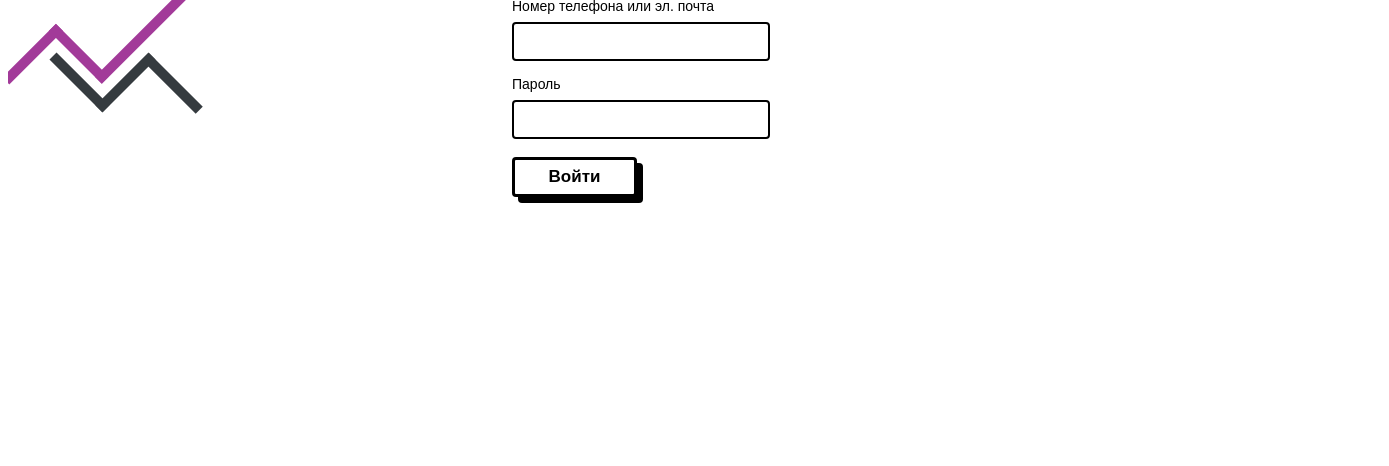
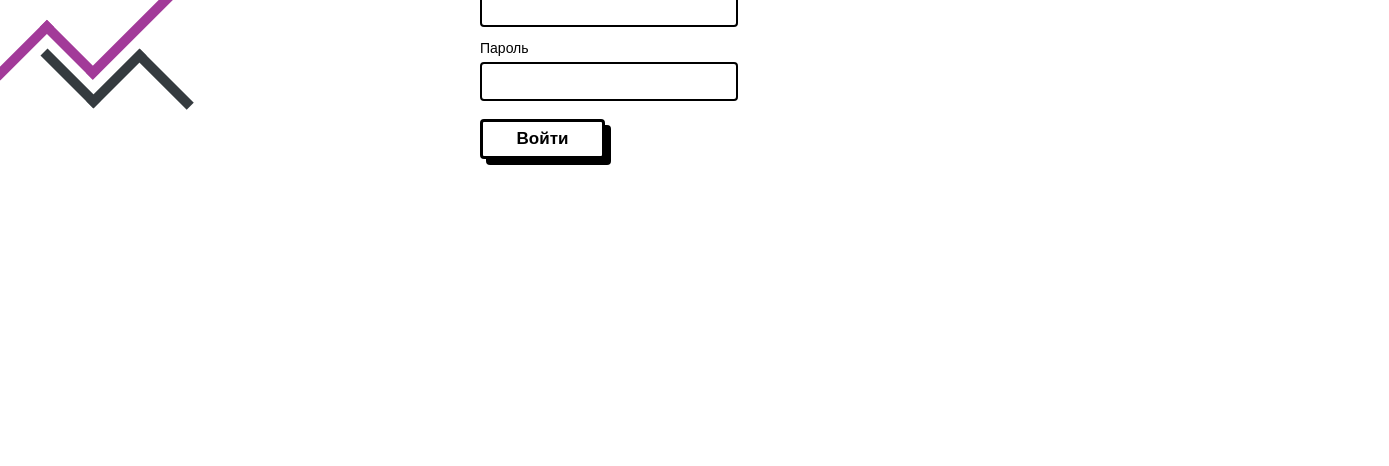
Before and after one commit to catindev/ms-login, a plain HTML site: page index.html in a window 1280 px wide. Shown: the part 334-800 px from the top of the page, 1389 px wide, since content can reach past the window. Drawn offline with Linux system fonts and the light colour scheme.

Commit message:
Поправки в стилях

```diff
--- a/css/form.css
+++ b/css/form.css
@@ -1,31 +1,21 @@
 /* Блок шапки */
 .logo{
-  position: absolute;
-  top:5%;
   width: 201px;
-  height: 128px;
-  background: #fff url('../images/logo.png') center left -6px no-repeat;
+  height: 260px;
+  background: #fff url('../images/logo.png') center left -7px no-repeat;
 }
 
 /* блок формы ввода*/
 .login-form{
-  width: 68.5%;
-  position: absolute;
-  top:35%;
-  left:15%;
-  display: flex;
-  justify-content: center;
-  align-items: flex-start;
-  flex-direction: column;
-  font: 18px/100% arial, sans-serif;
-
+  width: 80%;
+  margin:auto;
 }
 
 /* Заголовок формы ввода */
 .login-form__header{
-  display: block;
   font-size: 24px;
-  margin-bottom:3px;
+  font-weight: bold;
+  margin-bottom: 3px;
 }
 
 /* Метка формы ввода */
@@ -37,21 +27,21 @@
 
 /* Поле формы ввода */
 .login-form__input{
+  display: block;
   width: 250px;
   height: 33px;
   border: 2px solid black;
   border-radius: 4px;
 }
+
 .login-form__input:focus{
   border:2px solid #A23A99;
   outline-color: #A23A99;
-  border-radius: 4px;
 }
 
 /*кнопка формы ввода*/
 .login-form__btn{
   background-color: white;
-  color:black;
   font-weight: bold;
   width: 125px;
   height:40px;
@@ -70,11 +60,12 @@
   box-shadow: none;
 }
 
-@media (min-width:450px) {
+@media screen and (min-width:1024px) {
+  .logo{
+    position: relative;
+    top:250px;
+  }
   .login-form{
-    left: 40%;
-  }
-  .logo{
-    top:40%;
+    width: 25%;
   }
 }
--- /dev/null
+++ b/css/reset.css
@@ -0,0 +1,43 @@
+html, body, div, span, applet, object, iframe,
+h1, h2, h3, h4, h5, h6, p, blockquote, pre,
+a, abbr, acronym, address, big, cite, code,
+del, dfn, em, img, ins, kbd, q, s, samp,
+small, strike, strong, sub, sup, tt, var,
+b, u, i, center,
+dl, dt, dd, ol, ul, li,
+fieldset, form, label, legend,
+table, caption, tbody, tfoot, thead, tr, th, td,
+article, aside, canvas, details, embed,
+figure, figcaption, footer, header, hgroup,
+menu, nav, output, ruby, section, summary,
+time, mark, audio, video {
+	margin: 0;
+	padding: 0;
+	border: 0;
+	font-size: 100%;
+	font: 18px/100% arial, sans-serif;
+	vertical-align: baseline;
+}
+/* HTML5 display-role reset for older browsers */
+article, aside, details, figcaption, figure,
+footer, header, hgroup, menu, nav, section {
+	display: block;
+}
+body {
+	line-height: 1;
+}
+ol, ul {
+	list-style: none;
+}
+blockquote, q {
+	quotes: none;
+}
+blockquote:before, blockquote:after,
+q:before, q:after {
+	content: '';
+	content: none;
+}
+table {
+	border-collapse: collapse;
+	border-spacing: 0;
+}
--- a/index.html
+++ b/index.html
@@ -4,6 +4,7 @@
     <meta charset="utf-8">
     <title>Form</title>
     <meta name="viewport" content="width=device-width, initial-scale=1">
+    <link rel="stylesheet" href="css/reset.css">
     <link rel="stylesheet" href="css/form.css">
   </head>
   <body>
```
